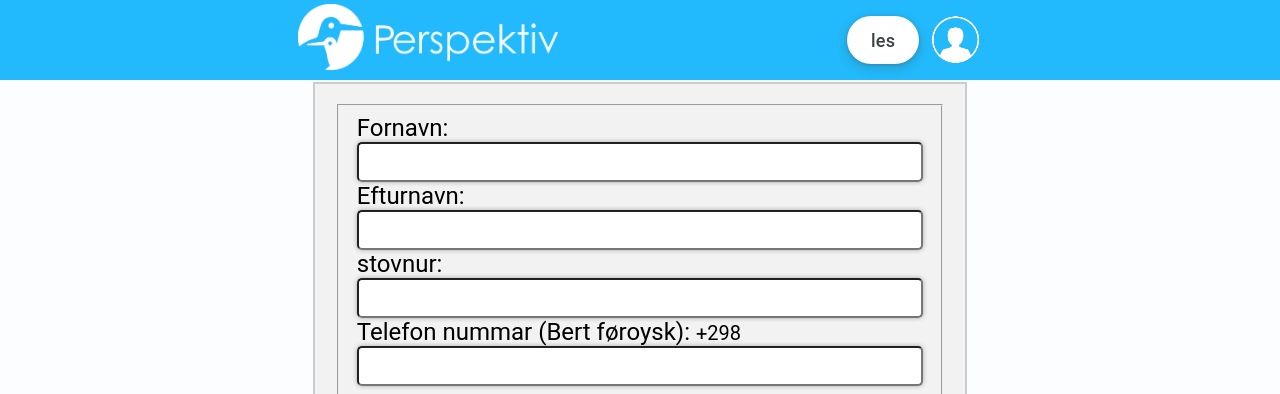
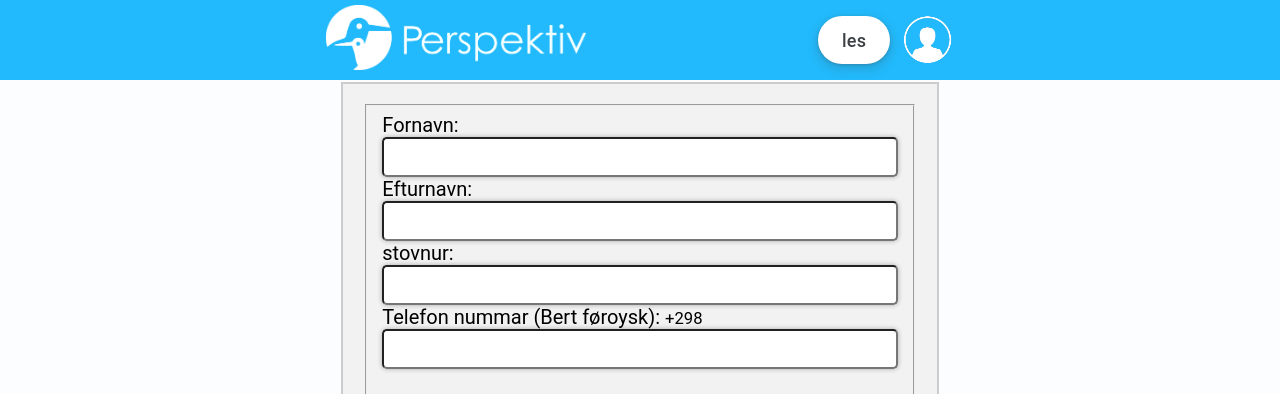
Before and after one commit to Simuns/perspektiv, a Flask app: page / in a window 1280 px wide. Shown: the top 394 px of the page. Run offline with Flask 3, Linux system fonts and the light colour scheme; data that the repository does not hold is empty; parts of the project's set-up code (start-up, migrations or seed data) failed here and were passed over; some libraries are stand-ins or nearby versions.

Commit message:
resize to better scale

```diff
--- a/src/webapp/static/layout.css
+++ b/src/webapp/static/layout.css
@@ -11,7 +11,7 @@ body {
     */
     text-align: left;
     color: black;
-    font-size: 24px;
+    font-size: 20px;
     display: flex;
     flex-direction: column;
 }
@@ -44,7 +44,7 @@ nav a {
     margin: 5px;
     background: #fbfdfe;
     padding: 3em 0 3em 0;
-    flex: 1.5 1 100px;
+    flex: 2 1 100px;
 }
 main{
     margin: 5px;
@@ -55,7 +55,7 @@ main{
     margin: 5px;
     background: #fbfdfe ;
     padding: 3em 0 3em 0;
-    flex: 1.5 1 100px;
+    flex: 2 1 100px;
 }
 footer {
     background: #fbfdfe;
@@ -92,7 +92,7 @@ table, th, td {
 
 
 .main-header{
-    width: 53.5%;
+    width: 49%;
     margin: 0 auto;
     display: flex;
     justify-content: space-between;
```
